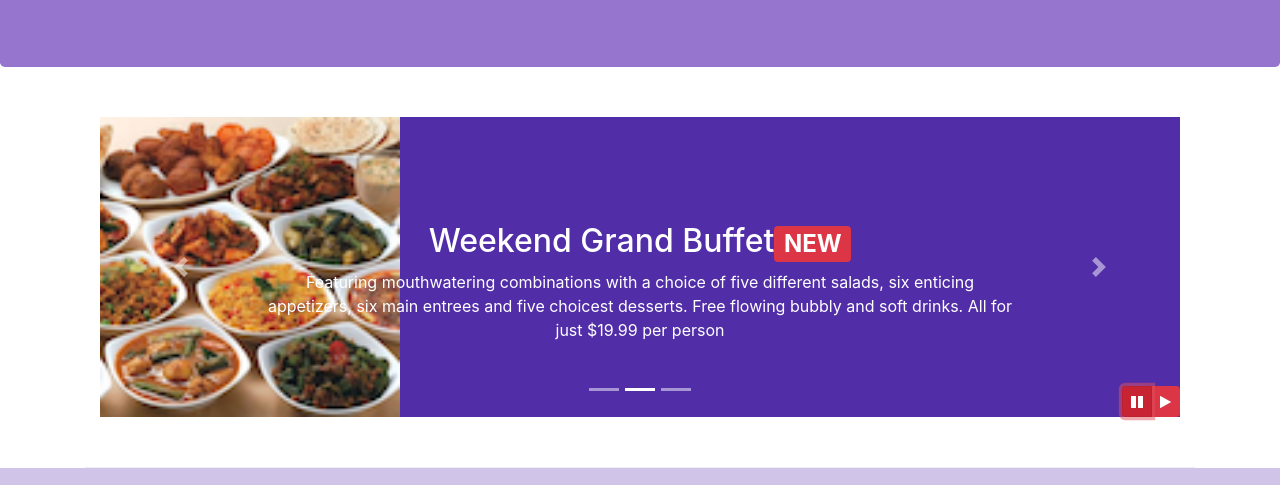
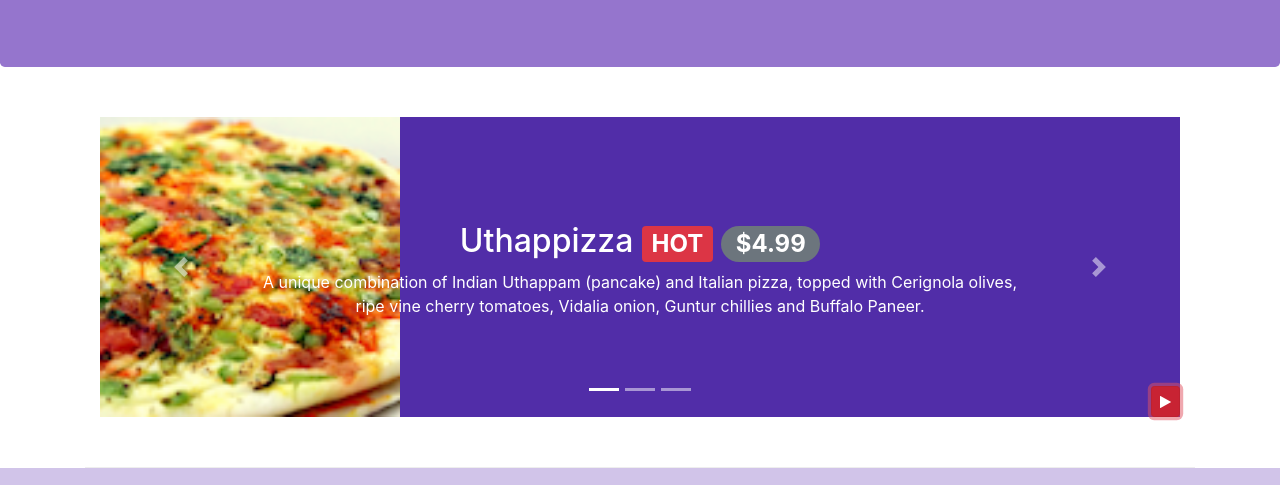
Before and after one commit to Saurabh-Shukla534/bootstrap4, a website: page index.html in a window 1280 px wide. Both pictures are taken after a click on the button 1137 px from the left and 668 px from the top of the page. Shown: the part 267-752 px from the top of the page. Drawn offline with nearby package versions, Linux system fonts and the light colour scheme.

Commit message:
More Bootstrap JQuery

```diff
--- a/index.html
+++ b/index.html
@@ -178,7 +178,7 @@
     <div class="container">
         <div class="row row-content">
             <div class="col">
-                <div id="mycarousel" class="carousel slide" data-ride="carousel">
+                <div id="mycarousel" class="carousel slide" data-interval="1000">
                     <div class="carousel-inner" role="listbox">
                         <div class="carousel-item active">
                             <img class="d-block img-fluid" src="img/uthappizza.png" alt="uthappizza">
@@ -214,14 +214,9 @@
                     <a class="carousel-control-next" href="#mycarousel" role="button" data-slide="next">
                         <span class="carousel-control-next-icon"></span>
                     </a>
-                    <div class="btn-group" id="carouselButton">
-                        <button class="btn btn-danger btn-sm" id="carousel-pause">
-                            <span class="fa fa-pause"></span>
-                        </button>
-                        <button class="btn btn-danger btn-sm" id="carousel-play">
-                            <span class="fa fa-play"></span>
-                        </button>
-                    </div>
+                    <button class="btn btn-danger btn-sm" id="carouselButton">
+                        <span class="fa fa-pause"></span>
+                    </button>
                 </div>
             </div>
         </div>
@@ -276,11 +271,17 @@
     <script>
         $(document).ready(function() {
             $("#mycarousel").carousel({ interval: 1000});
-            $("#carousel-pause").click(function() {
-                $("#mycarousel").carousel('pause');
-            });
-            $("#carousel-play").click(function() {
-                $("#mycarousel").carousel('cycle');
+            $("#carouselButton").click(function() {
+                if ($('#carouselButton').children('span').hasClass('fa-pause')) {
+                    $("#mycarousel").carousel('pause');
+                    $('#carouselButton').children('span').removeClass('fa-pause');
+                    $('#carouselButton').children('span').addClass('fa-play');
+                }
+                else if ($('#carouselButton').children('span').hasClass('fa-play')) {
+                    $("#mycarousel").carousel('cycle');
+                    $('#carouselButton').children('span').removeClass('fa-play');
+                    $('#carouselButton').children('span').addClass('fa-pause');
+                }
             });
         });
     </script>
```
